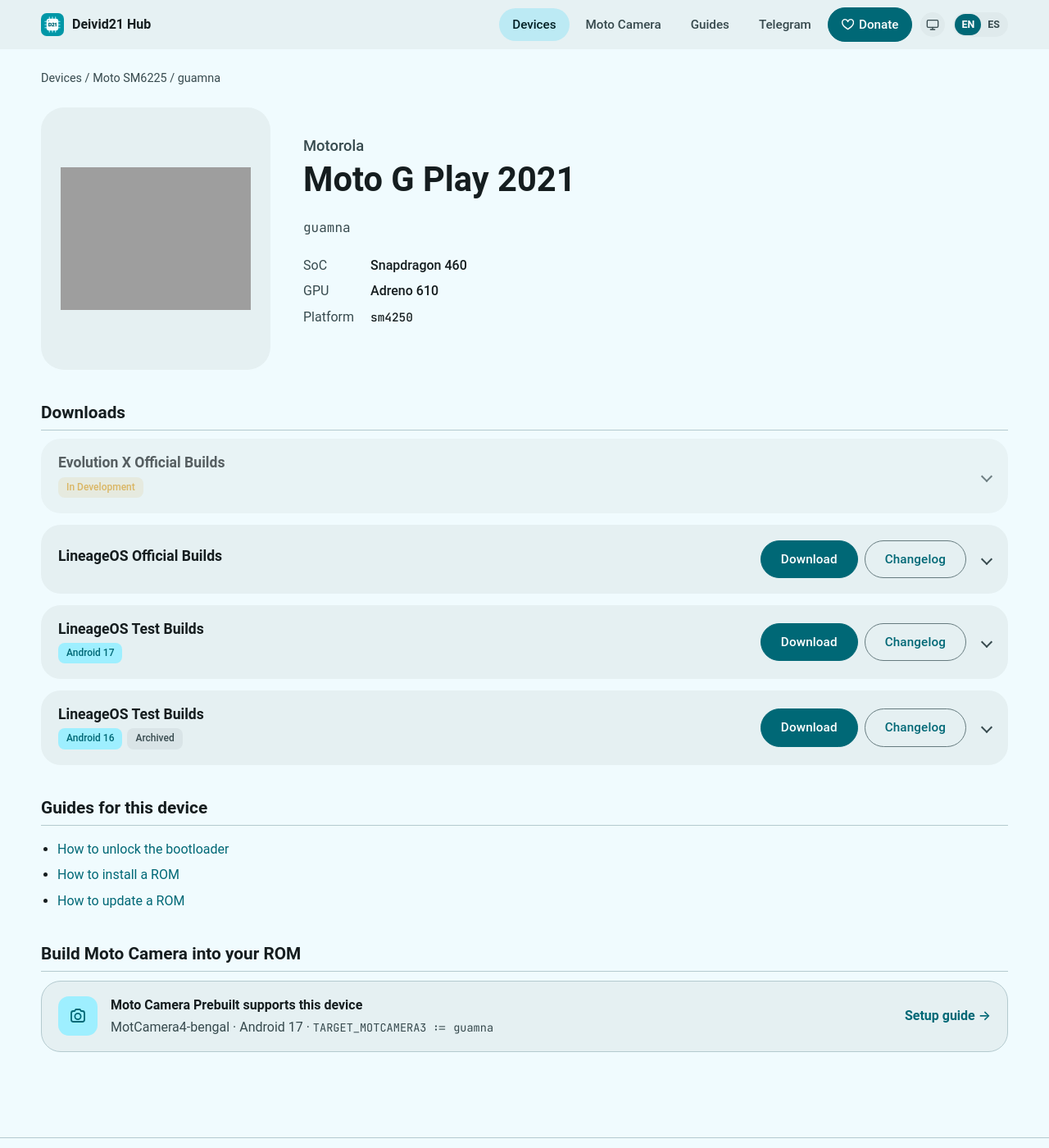
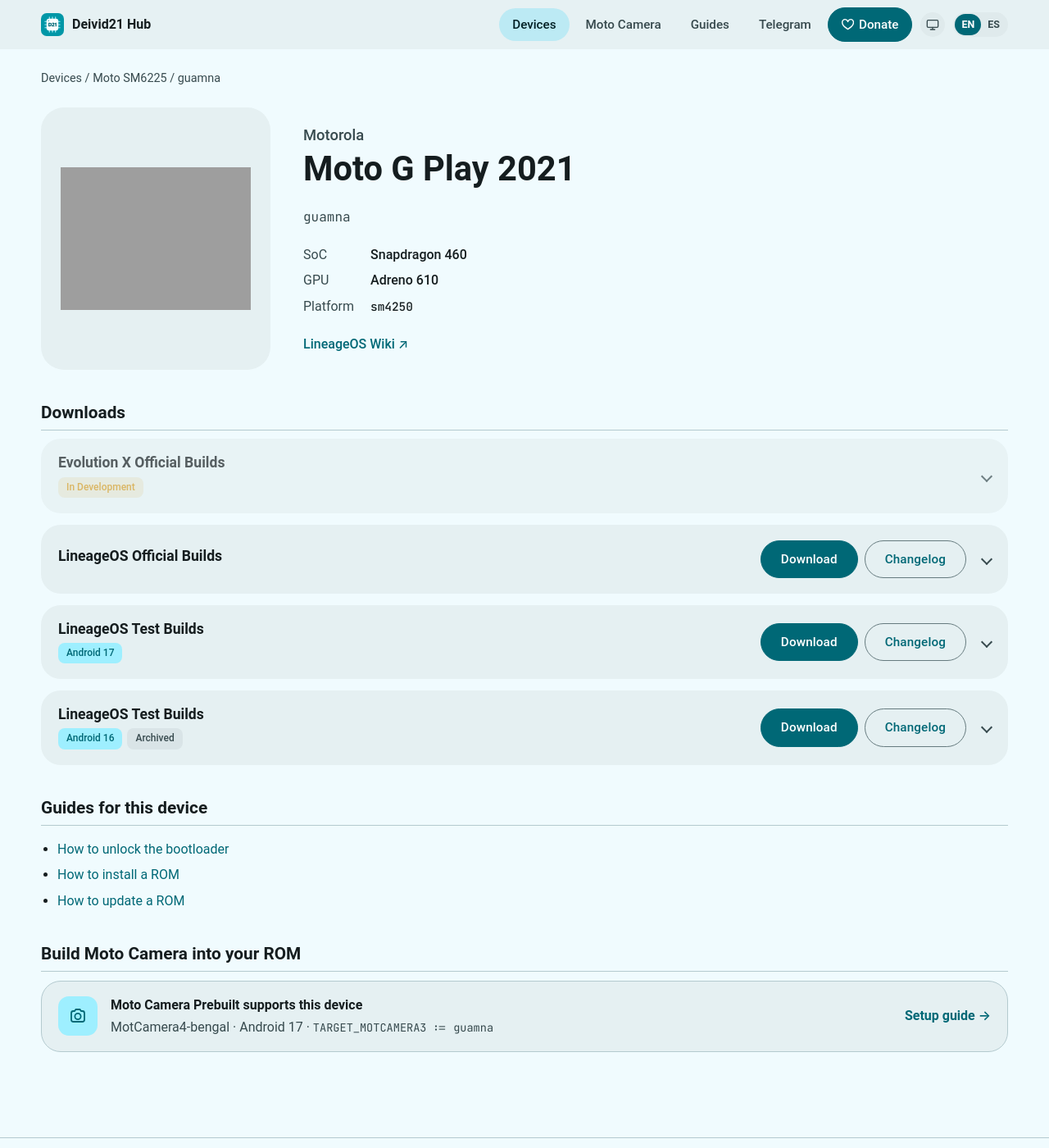
Before and after one commit to Deivid21/deivid21.github.io, a Jekyll site: the page built from _devices/guamna.md, in a window 1280 px wide and 1400 px high. Shown: the whole window at 82% size. Built offline with Jekyll 4.4.1, drawn with Linux system fonts in a browser that asks for light colours; some web fonts are replaced; grey boxes are pictures that could not be loaded.

Commit message:
feat: link the LineageOS Wiki from device pages
Shown on devices with a released official LineageOS build.

Co-Authored-By: Claude Opus 5.5 <noreply@anthropic.com>

```diff
--- a/_layouts/device.html
+++ b/_layouts/device.html
@@ -49,6 +49,8 @@ layout: default
         {% if gpu %}<dt data-i18n="spec_gpu">{{ t.spec_gpu }}</dt><dd>{{ gpu }}</dd>{% endif %}
         {% if page.platform %}<dt data-i18n="spec_platform">{{ t.spec_platform }}</dt><dd><code>{{ page.platform }}</code></dd>{% endif %}
       </dl>
+      {% assign lineage_live = page.roms | where: "name", "LineageOS" | where_exp: "r", "r.type != 'test'" | where_exp: "r", "r.archived != true" | where_exp: "r", "r.released != false" %}
+      {% if lineage_live.size > 0 %}<p class="device-links"><a href="https://wiki.lineageos.org/devices/{{ page.codename }}/" target="_blank" rel="noopener">LineageOS Wiki ↗</a></p>{% endif %}
 
       {% assign tree = page.tree | default: cm.tree %}
       {% if tree or page.kernel %}
--- a/assets/css/style.css
+++ b/assets/css/style.css
@@ -240,6 +240,7 @@ html[data-theme="dark"] .theme-toggle .ic-dark { display: block; }
 .device-info h3 { font-size: 1rem; margin: 0 0 2px; }
 .codename { color: var(--muted); font-size: .85rem; }
 .codename.big { font-size: 1rem; margin-right: 8px; }
+.device-links { margin: 12px 0 0; font-weight: 500; }
 .device-vendor { margin: 0 0 2px; color: var(--muted); font-size: 1.15rem; font-weight: 500; }
 .empty { text-align: center; color: var(--muted); padding: 48px 0; }
 
```
